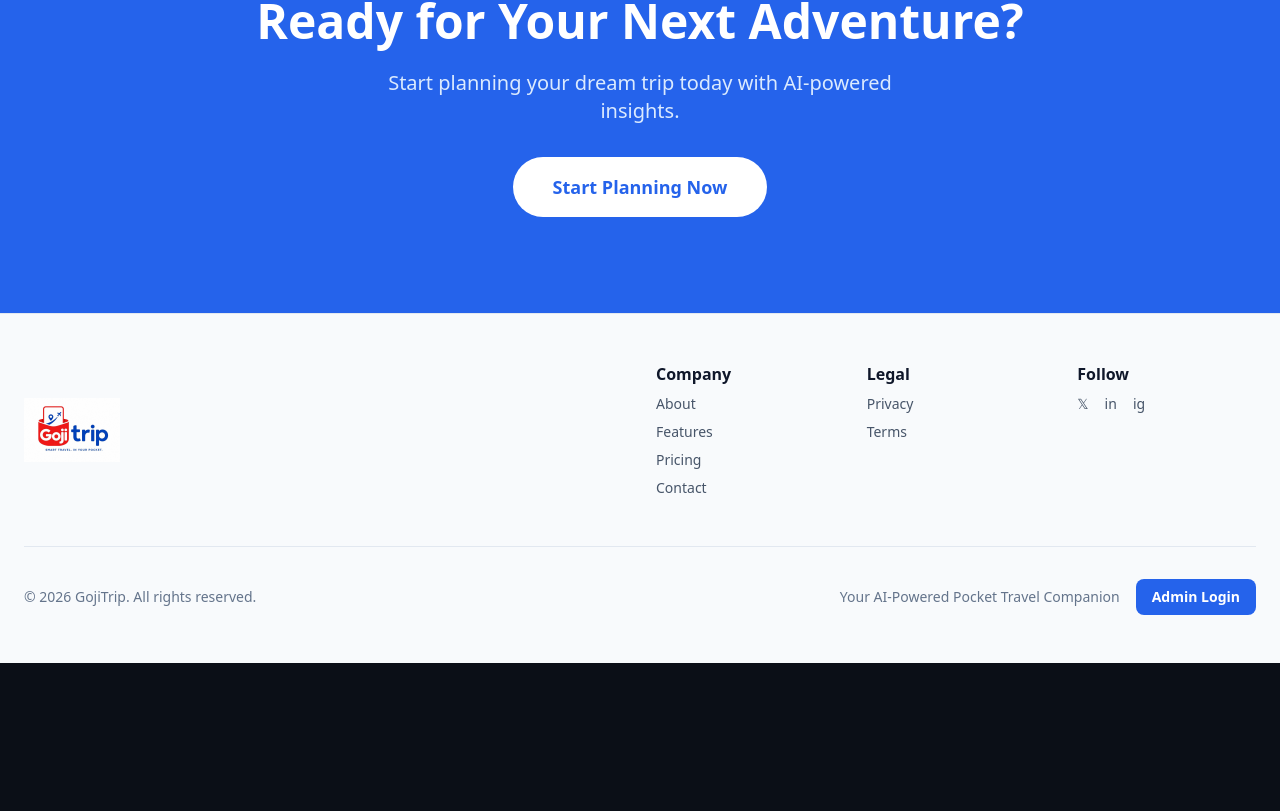
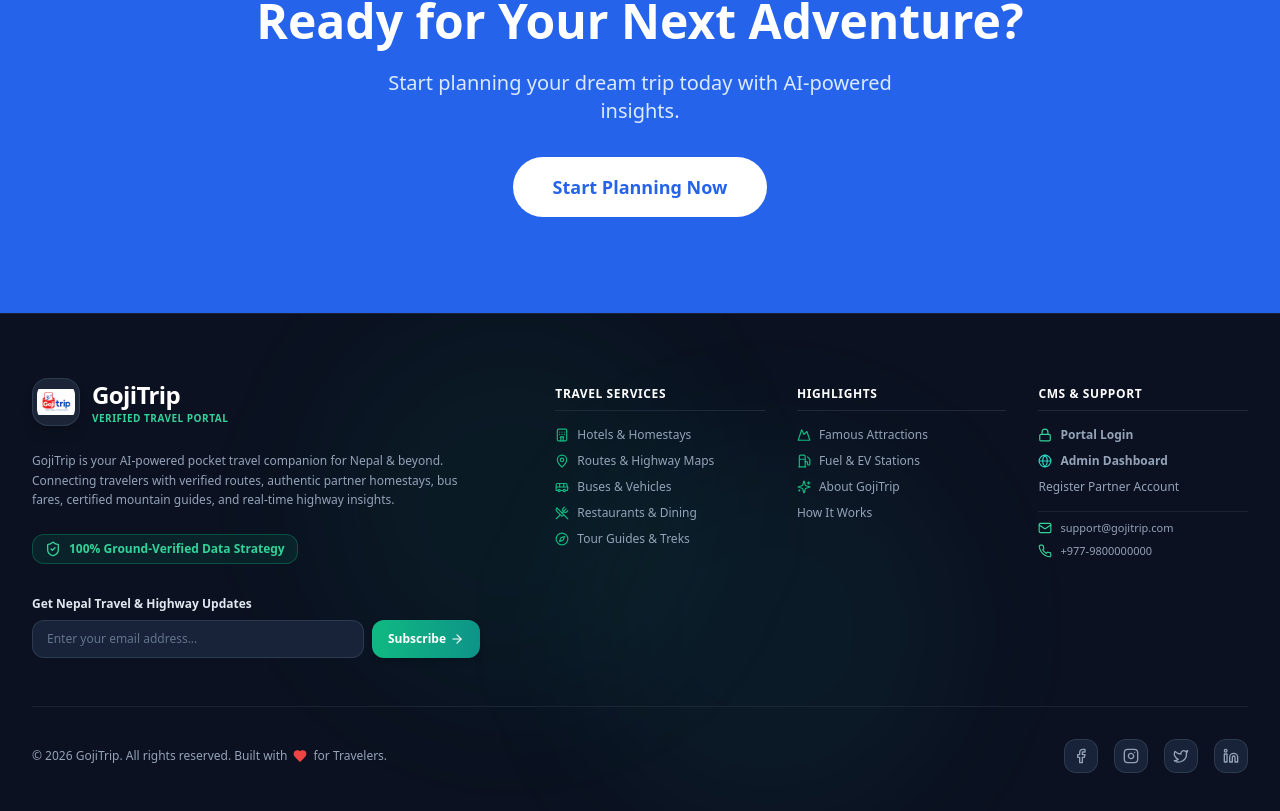
Before and after one commit to khans61101-dotcom/GojiTrip, a React (Vite) app in the folder reactgojitrip-frontend-react-/: page / in a window 1280 px wide. Shown: the part 6040-6851 px from the top of the page. Before the commit the page ends 6703 px from the top, so only its background shows below. Built offline with nearby package versions, Linux system fonts and the light colour scheme; no server answers.

Commit message:
Redesign landing Footer into rich dark glassmorphism component

```diff
--- a/reactgojitrip-frontend-react-/src/components/landing/Footer.tsx
+++ b/reactgojitrip-frontend-react-/src/components/landing/Footer.tsx
@@ -1,104 +1,309 @@
+"use client";
 
+import React from "react";
+import { Link } from "react-router-dom";
+import {
+  Compass,
+  MapPin,
+  Hotel,
+  UtensilsCrossed,
+  Bus,
+  Fuel,
+  Mountain,
+  Sparkles,
+  ShieldCheck,
+  Mail,
+  Phone,
+  ArrowRight,
+  Globe,
+  Lock,
+  Heart,
+  Facebook,
+  Instagram,
+  Twitter,
+  Linkedin,
+} from "lucide-react";
 
 export default function Footer() {
+  const [email, setEmail] = React.useState("");
+  const [subscribed, setSubscribed] = React.useState(false);
+
+  const handleSubscribe = (e: React.FormEvent) => {
+    e.preventDefault();
+    if (email) {
+      setSubscribed(true);
+      setEmail("");
+    }
+  };
+
   return (
-    <footer className="py-12 bg-slate-50 border-t border-slate-200">
-      <div className="container mx-auto px-6">
-        <div className="grid grid-cols-1 md:grid-cols-2 gap-8 mb-12">
-          <a
-            className="flex items-center"
-            href="#top"
-            aria-label="GojiTrip home"
-          >
-            <div className="relative w-20 h-20 md:w-24 md:h-24">
+    <footer className="bg-[#0B1120] text-slate-300 border-t border-slate-800/80 relative overflow-hidden font-sans">
+      {/* Subtle Background Glows */}
+      <div className="absolute top-0 left-1/4 w-96 h-96 bg-emerald-500/5 rounded-full blur-3xl pointer-events-none" />
+      <div className="absolute bottom-0 right-1/4 w-96 h-96 bg-teal-500/5 rounded-full blur-3xl pointer-events-none" />
+
+      {/* Main Footer Container */}
+      <div className="max-w-7xl mx-auto px-4 sm:px-6 lg:px-8 pt-16 pb-12 relative z-10">
+        <div className="grid grid-cols-1 lg:grid-cols-12 gap-10 pb-12 border-b border-slate-800/80">
+
+          {/* Brand Info & Newsletter (Col 1-5) */}
+          <div className="lg:col-span-5 space-y-6">
+            <Link to="/" className="inline-flex items-center space-x-3 group">
+              <div className="w-12 h-12 rounded-2xl bg-slate-800/90 border border-slate-700/80 p-1 flex items-center justify-center shadow-lg group-hover:border-emerald-500/50 transition-colors">
                 <img
                   src="/logo/gojitriplogo.jpg"
-                alt="GojiTrip"
-                className="w-full h-full object-contain"
+                  alt="GojiTrip Logo"
+                  className="w-full h-full object-contain rounded-xl"
                 />
               </div>
+              <div>
+                <span className="text-2xl font-extrabold text-white tracking-tight">
+                  GojiTrip
+                </span>
+                <div className="text-[10px] text-emerald-400 font-bold uppercase tracking-wider">
+                  Verified Travel Portal
+                </div>
+              </div>
+            </Link>
+
+            <p className="text-xs text-slate-400 leading-relaxed max-w-md">
+              GojiTrip is your AI-powered pocket travel companion for Nepal & beyond. Connecting travelers with verified routes, authentic partner homestays, bus fares, certified mountain guides, and real-time highway insights.
+            </p>
+
+            {/* Verification Badge */}
+            <div className="inline-flex items-center space-x-2 px-3 py-1.5 rounded-xl bg-emerald-500/10 border border-emerald-500/30 text-emerald-400 text-xs font-semibold">
+              <ShieldCheck className="w-4 h-4 text-emerald-400 flex-shrink-0" />
+              <span>100% Ground-Verified Data Strategy</span>
+            </div>
+
+            {/* Newsletter Box */}
+            <div className="pt-2 max-w-md space-y-2">
+              <label className="block text-xs font-bold text-slate-200">
+                Get Nepal Travel & Highway Updates
+              </label>
+              {subscribed ? (
+                <div className="p-3 rounded-xl bg-emerald-500/10 border border-emerald-500/30 text-emerald-400 text-xs font-semibold flex items-center space-x-2">
+                  <Sparkles className="w-4 h-4" />
+                  <span>Thank you for subscribing to GojiTrip Updates!</span>
+                </div>
+              ) : (
+                <form onSubmit={handleSubscribe} className="flex gap-2">
+                  <input
+                    type="email"
+                    required
+                    value={email}
+                    onChange={(e) => setEmail(e.target.value)}
+                    placeholder="Enter your email address..."
+                    className="flex-1 bg-[#182238] border border-slate-700/80 rounded-xl px-3.5 py-2.5 text-xs text-white placeholder:text-slate-500 focus:outline-none focus:border-emerald-500 transition-colors"
+                  />
+                  <button
+                    type="submit"
+                    className="px-4 py-2.5 bg-gradient-to-r from-emerald-500 to-teal-600 hover:from-emerald-600 hover:to-teal-700 text-white font-bold text-xs rounded-xl shadow-md transition-all flex items-center space-x-1"
+                  >
+                    <span>Subscribe</span>
+                    <ArrowRight className="w-3.5 h-3.5" />
+                  </button>
+                </form>
+              )}
+            </div>
+          </div>
+
+          {/* Quick Links Columns (Col 6-12) */}
+          <div className="lg:col-span-7 grid grid-cols-2 sm:grid-cols-3 gap-8 pt-2">
+
+            {/* Col 1: Explore Services */}
+            <div className="space-y-4">
+              <h4 className="text-xs font-extrabold text-white uppercase tracking-wider border-b border-slate-800 pb-2">
+                Travel Services
+              </h4>
+              <ul className="space-y-2.5 text-xs">
+                <li>
+                  <Link
+                    to="/pages/hotels"
+                    className="text-slate-400 hover:text-emerald-400 transition-colors flex items-center space-x-2"
+                  >
+                    <Hotel className="w-3.5 h-3.5 text-emerald-500" />
+                    <span>Hotels & Homestays</span>
+                  </Link>
+                </li>
+                <li>
+                  <Link
+                    to="/pages/routes"
+                    className="text-slate-400 hover:text-emerald-400 transition-colors flex items-center space-x-2"
+                  >
+                    <MapPin className="w-3.5 h-3.5 text-emerald-500" />
+                    <span>Routes & Highway Maps</span>
+                  </Link>
+                </li>
+                <li>
+                  <Link
+                    to="/pages/transport"
+                    className="text-slate-400 hover:text-emerald-400 transition-colors flex items-center space-x-2"
+                  >
+                    <Bus className="w-3.5 h-3.5 text-emerald-500" />
+                    <span>Buses & Vehicles</span>
+                  </Link>
+                </li>
+                <li>
+                  <Link
+                    to="/pages/restaurants"
+                    className="text-slate-400 hover:text-emerald-400 transition-colors flex items-center space-x-2"
+                  >
+                    <UtensilsCrossed className="w-3.5 h-3.5 text-emerald-500" />
+                    <span>Restaurants & Dining</span>
+                  </Link>
+                </li>
+                <li>
+                  <Link
+                    to="/pages/guides"
+                    className="text-slate-400 hover:text-emerald-400 transition-colors flex items-center space-x-2"
+                  >
+                    <Compass className="w-3.5 h-3.5 text-emerald-500" />
+                    <span>Tour Guides & Treks</span>
+                  </Link>
+                </li>
+              </ul>
+            </div>
+
+            {/* Col 2: Destinations & Highlights */}
+            <div className="space-y-4">
+              <h4 className="text-xs font-extrabold text-white uppercase tracking-wider border-b border-slate-800 pb-2">
+                Highlights
+              </h4>
+              <ul className="space-y-2.5 text-xs">
+                <li>
+                  <Link
+                    to="/pages/famous-places"
+                    className="text-slate-400 hover:text-emerald-400 transition-colors flex items-center space-x-2"
+                  >
+                    <Mountain className="w-3.5 h-3.5 text-emerald-500" />
+                    <span>Famous Attractions</span>
+                  </Link>
+                </li>
+                <li>
+                  <Link
+                    to="/pages/fuel-stations"
+                    className="text-slate-400 hover:text-emerald-400 transition-colors flex items-center space-x-2"
+                  >
+                    <Fuel className="w-3.5 h-3.5 text-emerald-500" />
+                    <span>Fuel & EV Stations</span>
+                  </Link>
+                </li>
+                <li>
+                  <Link
+                    to="/pages/about"
+                    className="text-slate-400 hover:text-emerald-400 transition-colors flex items-center space-x-2"
+                  >
+                    <Sparkles className="w-3.5 h-3.5 text-emerald-500" />
+                    <span>About GojiTrip</span>
+                  </Link>
+                </li>
+                <li>
+                  <a
+                    href="#howitworks"
+                    className="text-slate-400 hover:text-emerald-400 transition-colors"
+                  >
+                    How It Works
                   </a>
-          <div className="grid grid-cols-2 sm:grid-cols-3 gap-8">
-            <div className="flex flex-col gap-2">
-              <h5 className="font-bold text-slate-900">Company</h5>
-              <a
-                href="#about"
-                className="text-sm text-slate-600 hover:text-blue-600"
+                </li>
+              </ul>
+            </div>
+
+            {/* Col 3: Portal & Support */}
+            <div className="space-y-4 col-span-2 sm:col-span-1">
+              <h4 className="text-xs font-extrabold text-white uppercase tracking-wider border-b border-slate-800 pb-2">
+                CMS & Support
+              </h4>
+              <ul className="space-y-2.5 text-xs">
+                <li>
+                  <Link
+                    to="/auth/login"
+                    className="text-slate-400 hover:text-emerald-400 transition-colors flex items-center space-x-2 font-semibold"
                   >
-                About
-              </a>
-              <a
-                href="#features"
-                className="text-sm text-slate-600 hover:text-blue-600"
+                    <Lock className="w-3.5 h-3.5 text-emerald-400" />
+                    <span>Portal Login</span>
+                  </Link>
+                </li>
+                <li>
+                  <Link
+                    to="/dashboard"
+                    className="text-slate-400 hover:text-emerald-400 transition-colors flex items-center space-x-2 font-semibold"
                   >
-                Features
-              </a>
-              <a
-                href="#pricing"
-                className="text-sm text-slate-600 hover:text-blue-600"
+                    <Globe className="w-3.5 h-3.5 text-teal-400" />
+                    <span>Admin Dashboard</span>
+                  </Link>
+                </li>
+                <li>
+                  <Link
+                    to="/auth/register"
+                    className="text-slate-400 hover:text-emerald-400 transition-colors"
                   >
-                Pricing
-              </a>
-              <a
-                href="#contact"
-                className="text-sm text-slate-600 hover:text-blue-600"
-              >
-                Contact
-              </a>
+                    Register Partner Account
+                  </Link>
+                </li>
+              </ul>
+
+              {/* Direct Contact Info */}
+              <div className="pt-2 text-[11px] text-slate-400 space-y-1.5 border-t border-slate-800/80">
+                <div className="flex items-center space-x-2">
+                  <Mail className="w-3.5 h-3.5 text-emerald-400" />
+                  <span>support@gojitrip.com</span>
                 </div>
-            <div className="flex flex-col gap-2">
-              <h5 className="font-bold text-slate-900">Legal</h5>
-              <a
-                href="/privacy-policy"
-                className="text-sm text-slate-600 hover:text-blue-600"
-              >
-                Privacy
-              </a>
-              <a
-                href="/terms"
-                className="text-sm text-slate-600 hover:text-blue-600"
-              >
-                Terms
-              </a>
-            </div>
-            <div className="flex flex-col gap-2">
-              <h5 className="font-bold text-slate-900">Follow</h5>
-              <div className="flex gap-4">
-                <a
-                  href="https://x.com/gojitrip"
-                  className="text-sm text-slate-600 hover:text-blue-600"
-                >
-                  𝕏
-                </a>
-                <a
-                  href="https://www.linkedin.com/company/gojitrip"
-                  className="text-sm text-slate-600 hover:text-blue-600"
-                >
-                  in
-                </a>
-                <a
-                  href="https://www.instagram.com/gojitrip"
-                  className="text-sm text-slate-600 hover:text-blue-600"
-                >
-                  ig
-                </a>
+                <div className="flex items-center space-x-2">
+                  <Phone className="w-3.5 h-3.5 text-emerald-400" />
+                  <span>+977-9800000000</span>
                 </div>
               </div>
             </div>
+
           </div>
-        <div className="flex flex-col sm:flex-row justify-between items-center gap-4 pt-8 border-t border-slate-200">
-          <span className="text-sm text-slate-500">
-            © 2026 GojiTrip. All rights reserved.
-          </span>
-          <div className="flex items-center gap-4">
-            <span className="text-sm text-slate-500 hidden sm:block">
-              Your AI-Powered Pocket Travel Companion
-            </span>
+        </div>
+
+        {/* Bottom Bar (Copyright & Social Links) */}
+        <div className="pt-8 flex flex-col sm:flex-row items-center justify-between gap-4 text-xs text-slate-400">
+          <div className="flex items-center space-x-1.5">
+            <span>© {new Date().getFullYear()} GojiTrip. All rights reserved. Built with</span>
+            <Heart className="w-3.5 h-3.5 text-red-500 fill-red-500 inline" />
+            <span>for Travelers.</span>
+          </div>
+
+          {/* Social Links */}
+          <div className="flex items-center space-x-4">
             <a
-              href="/auth/login"
-              className="inline-flex items-center justify-center rounded-lg bg-blue-600 px-4 py-2 text-sm font-semibold text-white transition-all hover:bg-blue-700 hover:shadow-md"
+              href="https://facebook.com/gojitrip"
+              target="_blank"
+              rel="noopener noreferrer"
+              className="p-2 rounded-xl bg-[#182238] border border-slate-700/80 text-slate-400 hover:text-emerald-400 hover:border-emerald-500/50 transition-all"
+              title="Facebook"
             >
-              Admin Login
+              <Facebook className="w-4 h-4" />
+            </a>
+            <a
+              href="https://instagram.com/gojitrip"
+              target="_blank"
+              rel="noopener noreferrer"
+              className="p-2 rounded-xl bg-[#182238] border border-slate-700/80 text-slate-400 hover:text-emerald-400 hover:border-emerald-500/50 transition-all"
+              title="Instagram"
+            >
+              <Instagram className="w-4 h-4" />
+            </a>
+            <a
+              href="https://twitter.com/gojitrip"
+              target="_blank"
+              rel="noopener noreferrer"
+              className="p-2 rounded-xl bg-[#182238] border border-slate-700/80 text-slate-400 hover:text-emerald-400 hover:border-emerald-500/50 transition-all"
+              title="Twitter"
+            >
+              <Twitter className="w-4 h-4" />
+            </a>
+            <a
+              href="https://linkedin.com/company/gojitrip"
+              target="_blank"
+              rel="noopener noreferrer"
+              className="p-2 rounded-xl bg-[#182238] border border-slate-700/80 text-slate-400 hover:text-emerald-400 hover:border-emerald-500/50 transition-all"
+              title="LinkedIn"
+            >
+              <Linkedin className="w-4 h-4" />
             </a>
           </div>
         </div>
```
Lines whose indentation alone changed are shown as unchanged.
